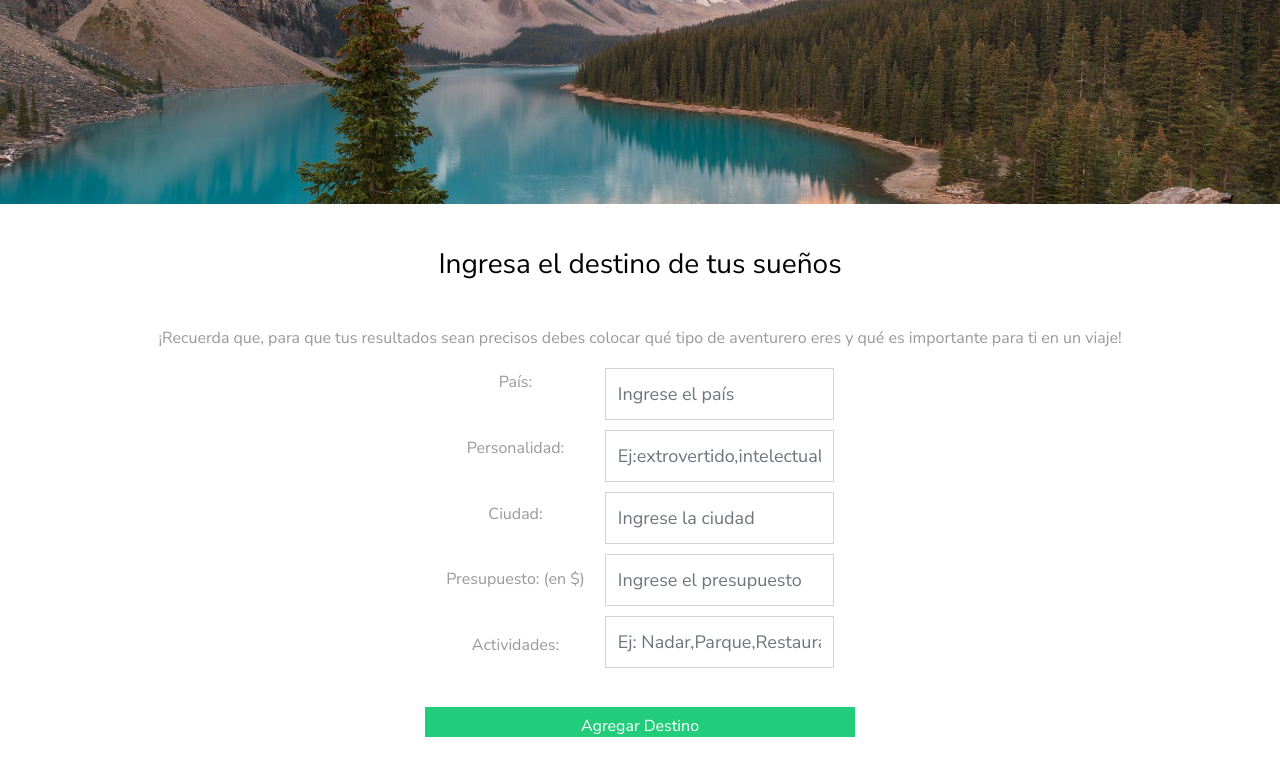
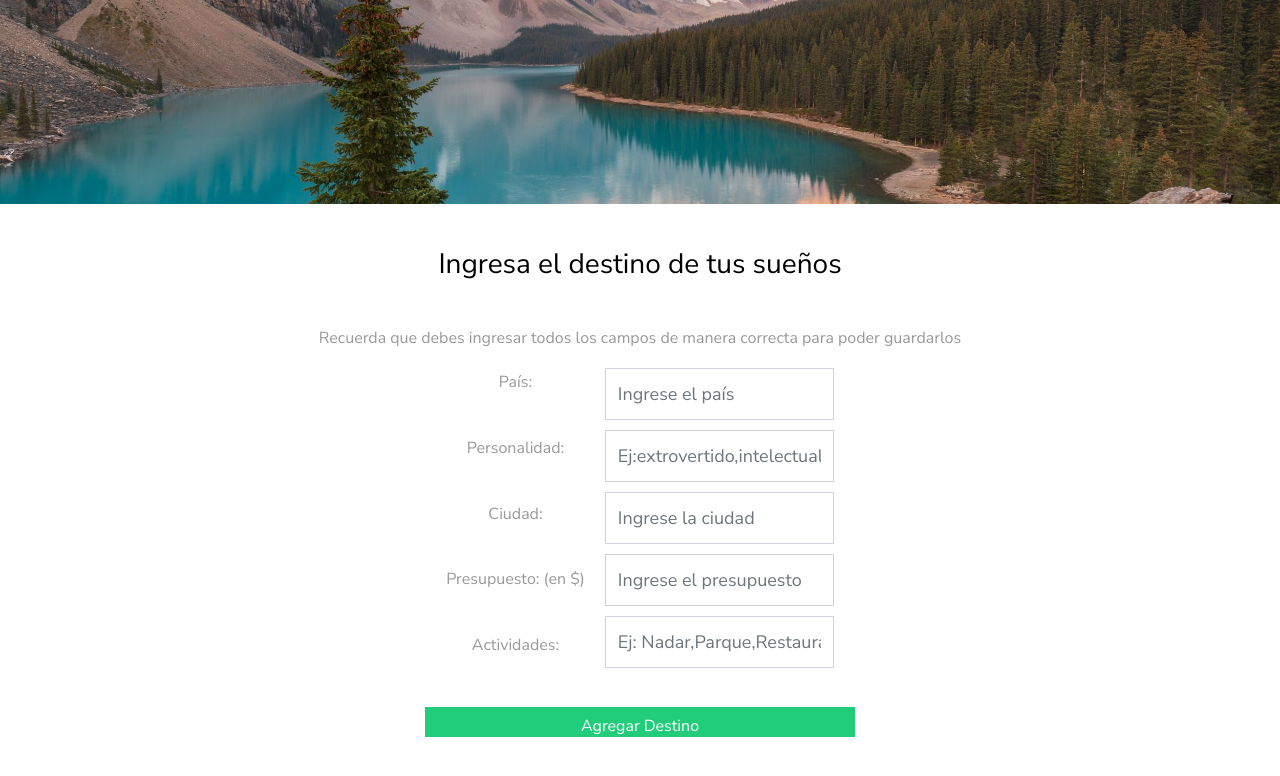
Before and after one commit to Sofiamishel2003/TravelAgent, a plain HTML site: page Agregar.html in a window 1280 px wide. Shown: the part 96-872 px from the top of the page. Drawn offline with nearby package versions, Linux system fonts and the light colour scheme; files that its build step writes are made by us from their sources.

Commit message:
Update Agregar.html

```diff
--- a/Agregar.html
+++ b/Agregar.html
@@ -79,7 +79,7 @@
         </br>
         <h1 class="h3 mb-0 text-gray-800">Ingresa el destino de tus sueños</h1>
         <br>
-        <p style="justify-content: center; text-align: center;">¡Recuerda que, para que tus resultados sean precisos debes colocar qué tipo de aventurero eres y qué es importante para ti en un viaje!</p>
+        <p style="justify-content: center; text-align: center;">Recuerda que debes ingresar todos los campos de manera correcta para poder guardarlos</p>
     </div>
     <form id="consultaForm">
     <div class="container">
```
